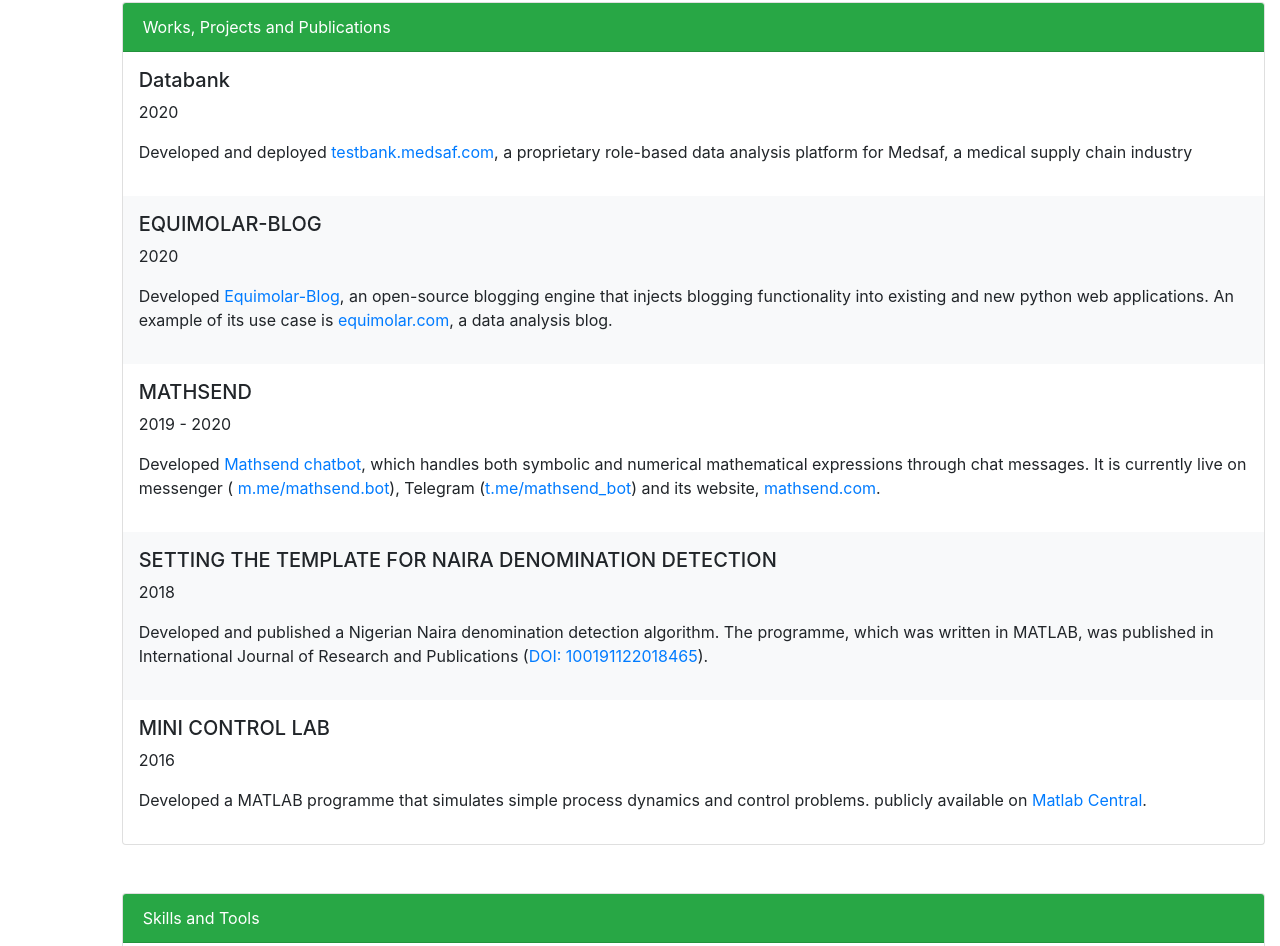
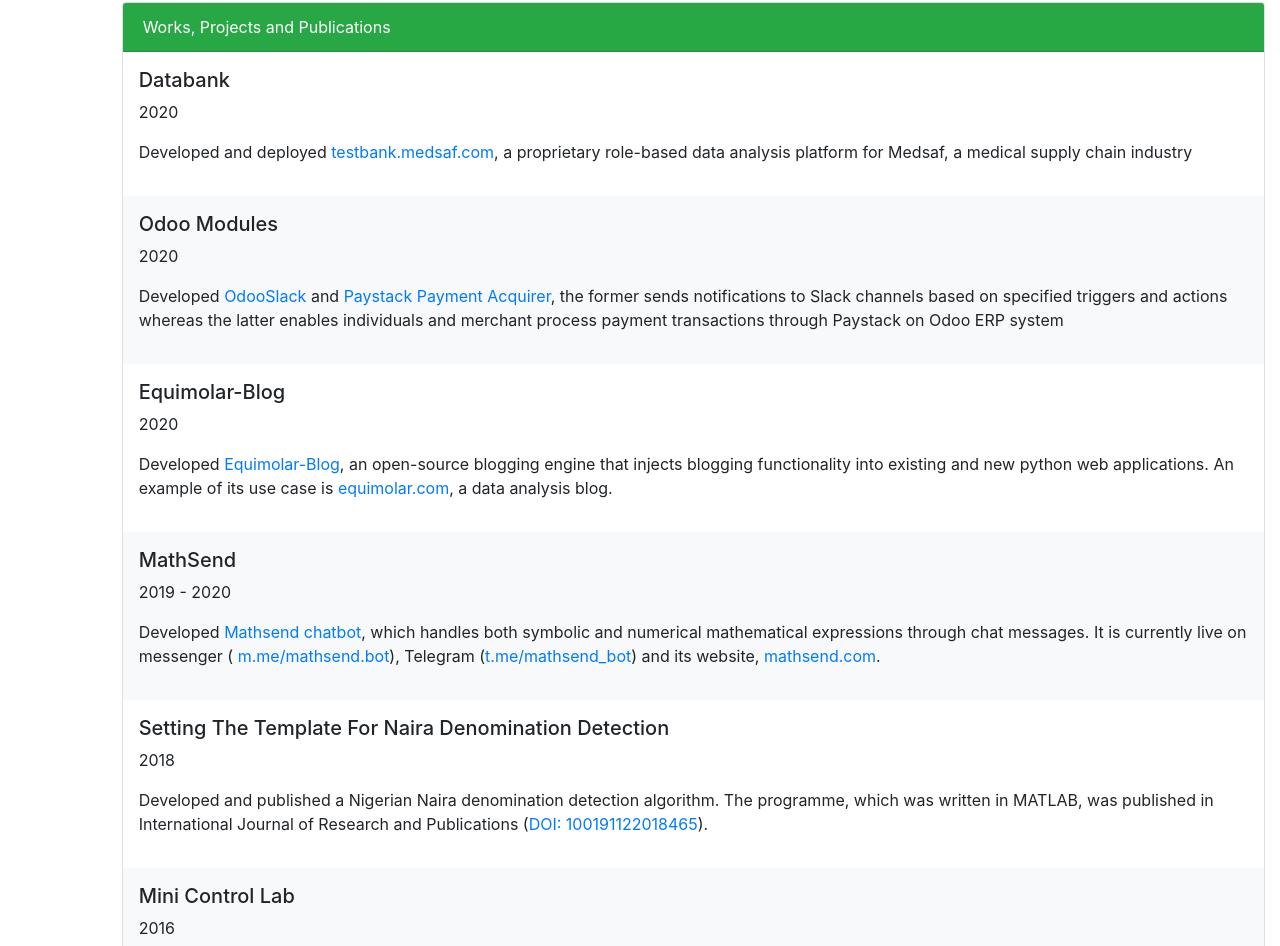
Before and after one commit to EwetoyeIbrahim/EwetoyeIbrahim.github.io, a website: page index.html in a window 1280 px wide. Shown: the part 846-1792 px from the top of the page. Drawn offline with nearby package versions, Linux system fonts and the light colour scheme.

```diff
--- a/index.html
+++ b/index.html
@@ -93,30 +93,39 @@
                 </p>
             </div>
             <div class="p-3 bg-light">
-                <h5>EQUIMOLAR-BLOG</h5>
+                <h5>Odoo Modules</h5>
+                <p>2020</p>
+                <p>Developed <a href="https://apps.odoo.com/apps/modules/12.0/OdooSlack">OdooSlack</a> and
+                  <a href="https://apps.odoo.com/apps/modules/12.0/payment_paystack_acquirer">Paystack Payment Acquirer</a>,
+                  the former sends notifications to Slack channels based on specified triggers and actions whereas the latter
+                  enables individuals and merchant process payment transactions through Paystack on Odoo ERP system
+                </p>
+            </div>
+            <div class="p-3">
+                <h5>Equimolar-Blog</h5>
                 <p>2020</p>
                 <p>Developed <a href="https://github.com/EwetoyeIbrahim/Equimolar-Blog">Equimolar-Blog</a>, an open-source blogging engine that injects blogging functionality
                     into existing and new python web applications. An example of its use case is <a href="https://www.equimolar.com">equimolar.com</a>, a data analysis blog.
                 </p>
             </div>
-            <div class="p-3">
-                <h5>MATHSEND</h5>
+            <div class="p-3 bg-light">
+                <h5>MathSend</h5>
                 <p>2019 - 2020</p>
                 <p>Developed <a href="https://www.mathsend.com">Mathsend chatbot</a>, which handles both symbolic and numerical mathematical expressions through chat messages. It is currently live on messenger
                     (<a href="https://m.me/mathsend.bot"> m.me/mathsend.bot</a>), Telegram (<a href="https://t.me/mathsend_bot">t.me/mathsend_bot</a>)
                     and its website, <a href="https://www.mathsend.com"> mathsend.com</a>.
                 </p>
             </div>
-            <div class="p-3 bg-light">
-                <h5>SETTING THE TEMPLATE FOR NAIRA DENOMINATION DETECTION</h5>
+            <div class="p-3">
+                <h5>Setting The Template For Naira Denomination Detection</h5>
                 <p>2018</p>
                 <p>Developed and published a Nigerian Naira denomination detection algorithm. The
                         programme, which was written in MATLAB, was published in International Journal of
                         Research and Publications (<a href="http://ijrp.org/paper-detail/466">DOI: 100191122018465</a>).
                 </p>
             </div>
-            <div class="p-3">
-                <h5>MINI CONTROL LAB</h5>
+            <div class="p-3 bg-light">
+                <h5>Mini Control Lab</h5>
                 <p>2016</p>
                 <p>Developed a MATLAB programme that simulates simple process dynamics and control problems. publicly
                     available on <a href="http://mathworks.com/matlabcentral/fileexchange/58946-mini-control-lab"> Matlab Central</a>.
@@ -262,8 +271,8 @@
 
     <!-- Optional JavaScript -->
     <!-- jQuery first, then Popper.js, then Bootstrap JS -->
-    <script src="node_modules/jquery/dist/jquery.slim.min.js"></script>
-    <script src="node_modules/popper.js/dist/popper.min.js"></script>
-    <script src="node_modules/bootstrap/dist/js/bootstrap.min.js"></script>
+    <script src="https://ajax.googleapis.com/ajax/libs/jquery/3.5.1/jquery.min.js"></script>
+    <script src="https://cdnjs.cloudflare.com/ajax/libs/popper.js/1.16.0/umd/popper.min.js"></script>
+    <script src="https://maxcdn.bootstrapcdn.com/bootstrap/4.5.2/js/bootstrap.min.js"></script>
   </body>
 </html>
```
